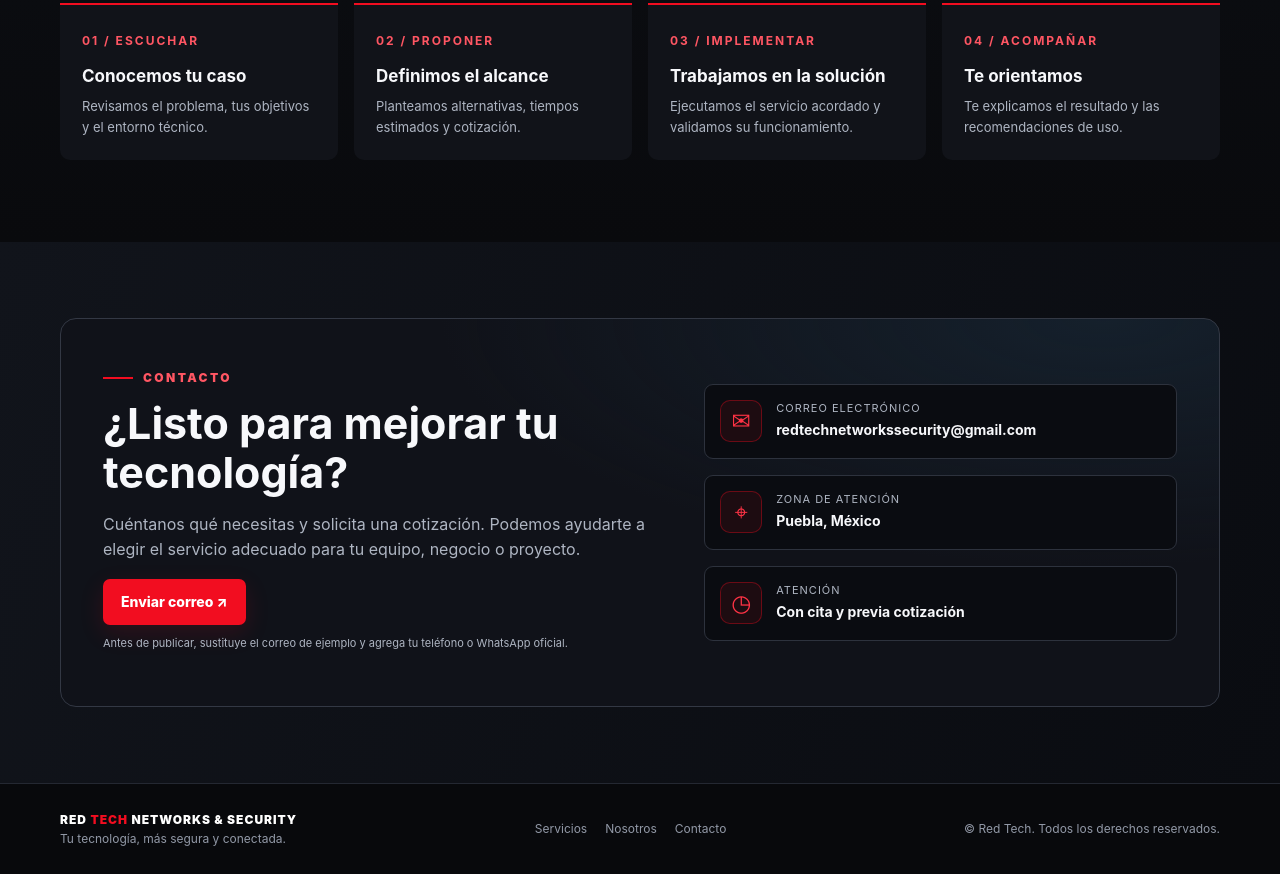
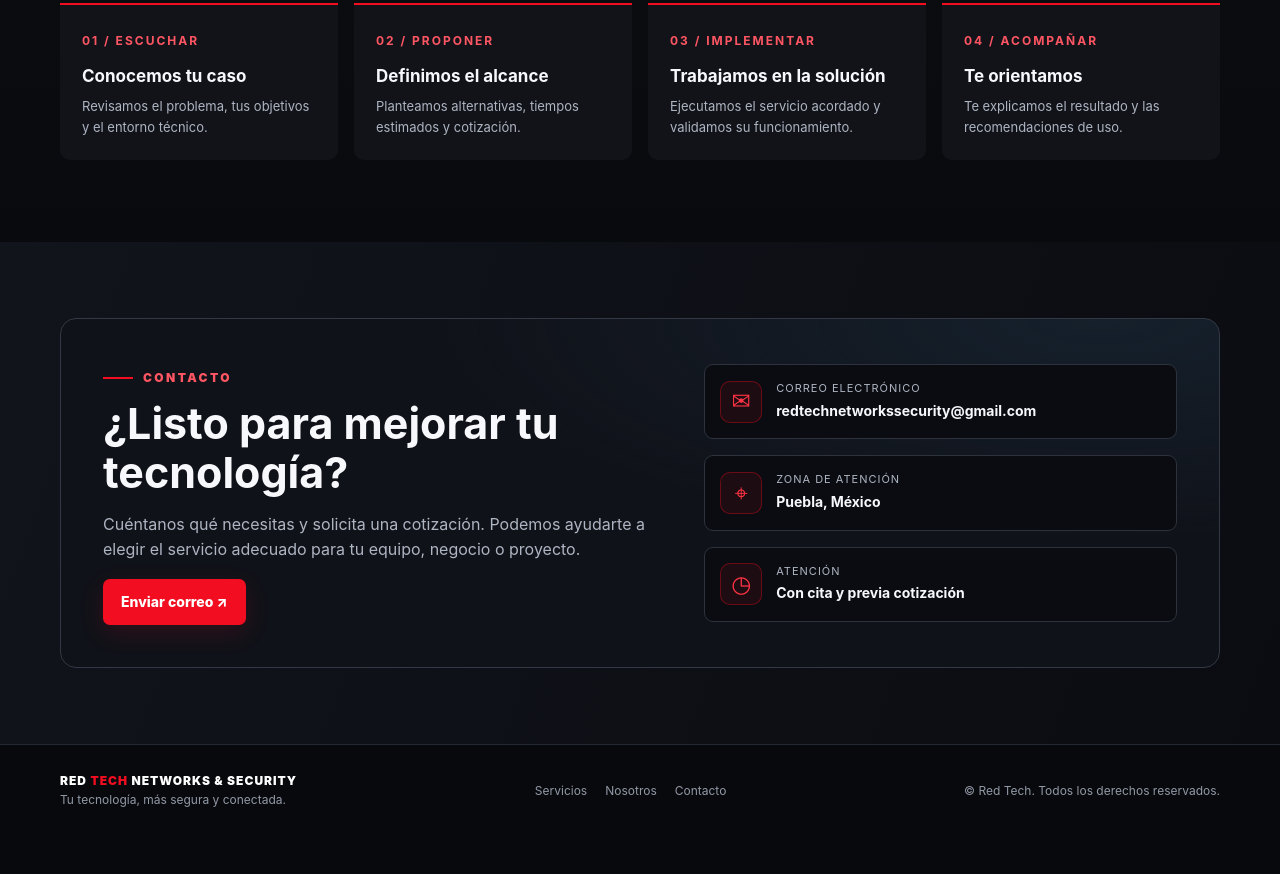
Before and after one commit to redtechnetworkssecurity/Red-Tech-Networks-Security, a plain HTML site: page index.html in a window 1280 px wide. Shown: the part 2521-3395 px from the top of the page. After the commit the page ends 3357 px from the top, so only its background shows below. Drawn offline with Linux system fonts and the light colour scheme.

Commit message:
nueva rama

```diff
--- a/index.html
+++ b/index.html
@@ -68,7 +68,7 @@
 
             <section class="contact" id="contacto">
                <div class="wrap contact-box">
-                  <div><div class="eyebrow">Contacto</div><h2>¿Listo para mejorar tu tecnología?</h2><p>Cuéntanos qué necesitas y solicita una cotización. Podemos ayudarte a elegir el servicio adecuado para tu equipo, negocio o proyecto.</p><a class="btn btn-primary" href="mailto:contacto@redtechnetworks.com?subject=Solicitud%20de%20cotizaci%C3%B3n">Enviar correo ↗</a><p class="notice">Antes de publicar, sustituye el correo de ejemplo y agrega tu teléfono o WhatsApp oficial.</p></div>
+                  <div><div class="eyebrow">Contacto</div><h2>¿Listo para mejorar tu tecnología?</h2><p>Cuéntanos qué necesitas y solicita una cotización. Podemos ayudarte a elegir el servicio adecuado para tu equipo, negocio o proyecto.</p><a class="btn btn-primary" href="mailto:contacto@redtechnetworks.com?subject=Solicitud%20de%20cotizaci%C3%B3n">Enviar correo ↗</a></div>
                   <div class="contact-list">
                   <div class="contact-item"><div class="service-icon">✉</div><div><small>Correo electrónico</small><b><a href="mailto:redtechnetworkssecurity@gmail.com">redtechnetworkssecurity@gmail.com</a></b></div></div>
                   <div class="contact-item"><div class="service-icon">⌖</div><div><small>Zona de atención</small><b>Puebla, México</b></div></div>
```
